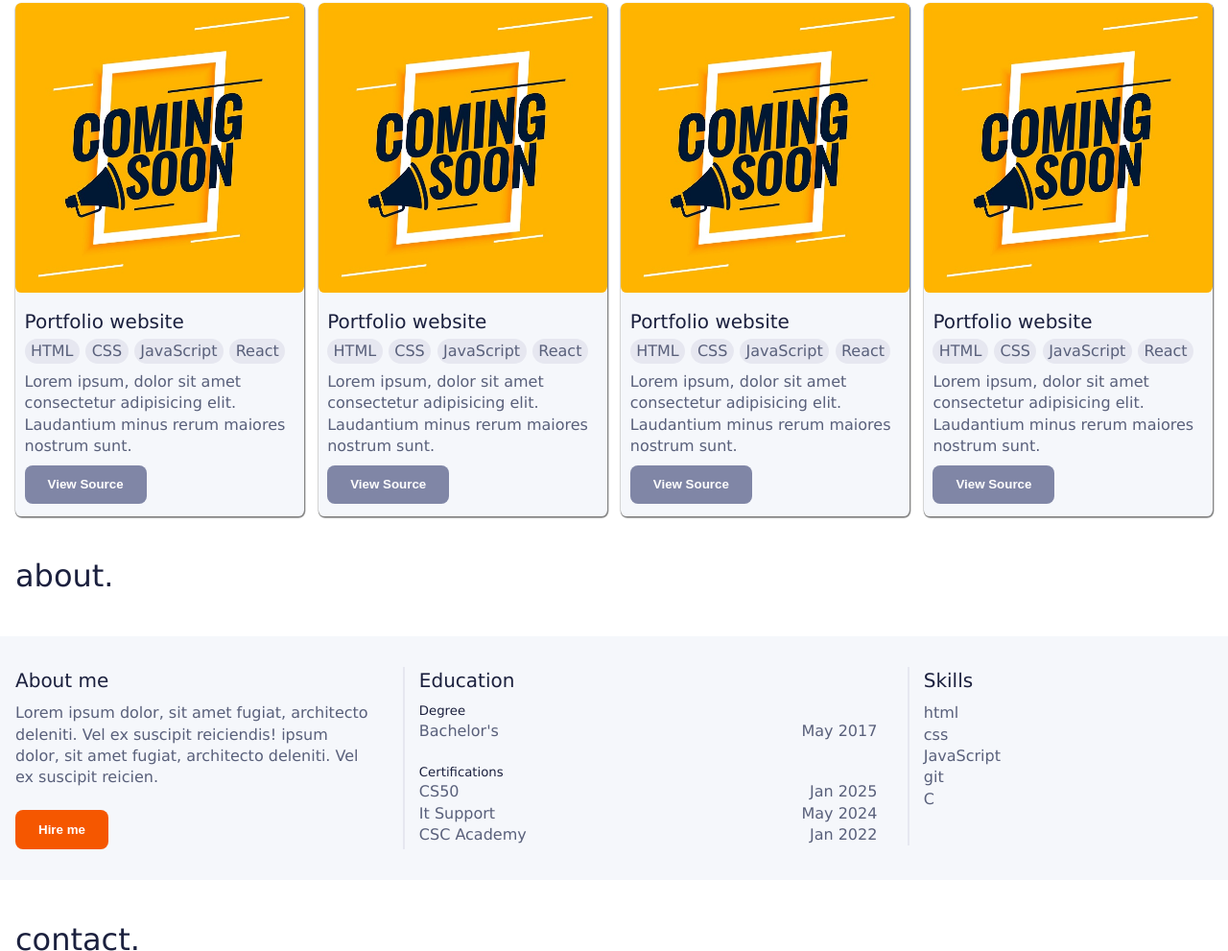
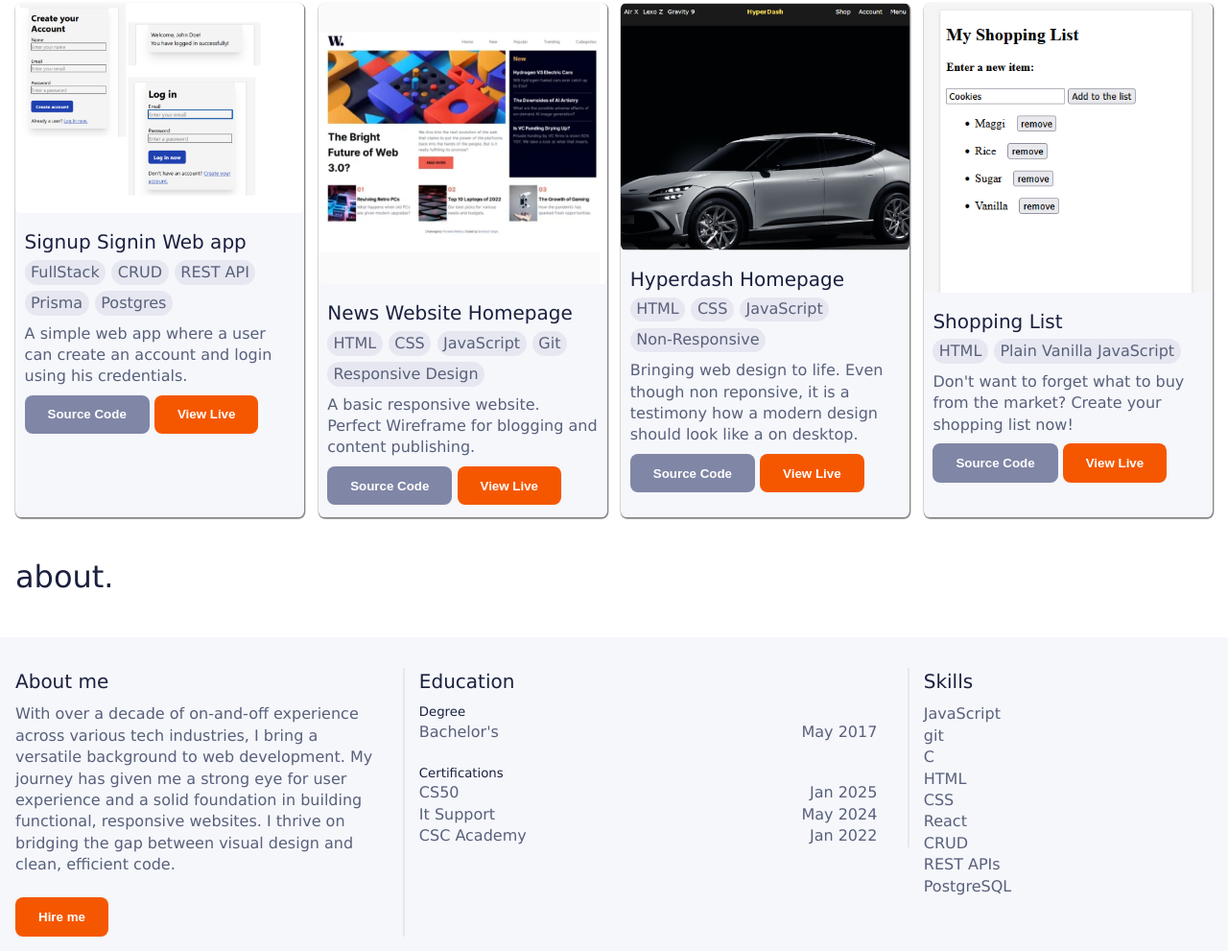
Before and after one commit to shardoolsingh/shardoolsingh.github.io, a plain HTML site: page index.html in a window 1280 px wide. Shown: the part 803-1794 px from the top of the page at 96% size. Drawn offline with Linux system fonts and the light colour scheme.

Commit message:
Update real content by replacing dummy texts & images

```diff
--- a/index.html
+++ b/index.html
@@ -38,62 +38,66 @@
         <div class="grid-work-container">
 
             <div class="grid-work-items">
-                <img src="assets/coming-soon-small.jpg" alt="portfolio coming soon" class="sr">
+                <img src="assets/crud-app-poster.png" alt="fullstack signup signin app" class="sr">
                 <div class="work-items-des">
-                    <h4>Portfolio website</h4>
+                    <h4>Signup Signin Web app</h4>
+                    <ul class="work-items-tags-container">
+                        <li>FullStack</li>
+                        <li>CRUD</li>
+                        <li>REST API</li>
+                        <li>Prisma</li>
+                        <li>Postgres</li>
+                    </ul>
+                    <p>A simple web app where a user can create an account and login using his credentials.</p>
+                    <a href="https://github.com/shardoolsingh/mini-project-signup-signin-web-app"><button class="btn cta-secondary">Source Code</button></a>
+                    <a href="https://shardoolsingh.com/mini-project-signup-signin-web-app/"><button class="btn cta-primary">View Live</button></a>
+                </div>
+            </div>
+
+            <div class="grid-work-items">
+                <img src="assets/frontend-website.png" alt="frontend-website" class="sr">
+                <div class="work-items-des">
+                    <h4>News Website Homepage</h4>
                     <ul class="work-items-tags-container">
                         <li>HTML</li>
                         <li>CSS</li>
                         <li>JavaScript</li>
-                        <li>React</li>
+                        <li>Git</li>
+                        <li>Responsive Design</li>
                     </ul>
-                    <p>Lorem ipsum, dolor sit amet consectetur adipisicing elit. Laudantium minus rerum maiores nostrum sunt.</p>
-                    <button class="btn">View Source</button>
+                    <p>A basic responsive website. Perfect Wireframe for blogging and content publishing.</p>
+                    <a href="https://github.com/shardoolsingh/projects-news-homepage-from-frontendmentor"><button class="btn cta-secondary">Source Code</button></a>
+                    <a href="https://shardoolsingh.github.io/projects-news-homepage-from-frontendmentor/"><button class="btn cta-primary">View Live</button></a>
                 </div>
             </div>
 
             <div class="grid-work-items">
-                <img src="assets/coming-soon-small.jpg" alt="portfolio coming soon" class="sr">
+                <img src="assets/project-hyperdash-homepage.png" alt="hyperdash homepage" class="sr">
                 <div class="work-items-des">
-                    <h4>Portfolio website</h4>
+                    <h4>Hyperdash Homepage</h4>
                     <ul class="work-items-tags-container">
                         <li>HTML</li>
                         <li>CSS</li>
                         <li>JavaScript</li>
-                        <li>React</li>
+                        <li>Non-Responsive</li>
                     </ul>
-                    <p>Lorem ipsum, dolor sit amet consectetur adipisicing elit. Laudantium minus rerum maiores nostrum sunt.</p>
-                    <button class="btn">View Source</button>
+                    <p>Bringing web design to life. Even though non reponsive, it is a testimony how a modern design should look like a on desktop.</p>
+                    <a href="https://github.com/shardoolsingh/project-hyperdash-homepage"><button class="btn cta-secondary">Source Code</button></a>
+                    <a href="https://shardoolsingh.com/project-hyperdash-homepage/"><button class="btn cta-primary">View Live</button></a>
                 </div>
             </div>
 
             <div class="grid-work-items">
-                <img src="assets/coming-soon-small.jpg" alt="portfolio coming soon" class="sr">
+                <img src="assets/shopping-list.png" alt="shopping list website" class="sr">
                 <div class="work-items-des">
-                    <h4>Portfolio website</h4>
+                    <h4>Shopping List</h4>
                     <ul class="work-items-tags-container">
                         <li>HTML</li>
-                        <li>CSS</li>
-                        <li>JavaScript</li>
-                        <li>React</li>
+                        <li>Plain Vanilla JavaScript</li>
                     </ul>
-                    <p>Lorem ipsum, dolor sit amet consectetur adipisicing elit. Laudantium minus rerum maiores nostrum sunt.</p>
-                    <button class="btn">View Source</button>
-                </div>
-            </div>
-
-            <div class="grid-work-items">
-                <img src="assets/coming-soon-small.jpg" alt="portfolio coming soon" class="sr">
-                <div class="work-items-des">
-                    <h4>Portfolio website</h4>
-                    <ul class="work-items-tags-container">
-                        <li>HTML</li>
-                        <li>CSS</li>
-                        <li>JavaScript</li>
-                        <li>React</li>
-                    </ul>
-                    <p>Lorem ipsum, dolor sit amet consectetur adipisicing elit. Laudantium minus rerum maiores nostrum sunt.</p>
-                    <button class="btn">View Source</button>
+                    <p>Don't want to forget what to buy from the market? Create your shopping list now!</p>
+                    <a href="https://github.com/shardoolsingh/project-mini-shopping-list-using-vanilla-js"><button class="btn cta-secondary">Source Code</button></a>
+                    <a href="https://shardoolsingh.com/project-mini-shopping-list-using-vanilla-js/"><button class="btn cta-primary">View Live</button></a>
                 </div>
             </div>
         </div>
@@ -105,7 +109,7 @@
             <div class="grid-about-items about-items-about">
                 <div class="about-items-content-wrapper">
                     <h4>About me</h4>
-                    <p>Lorem ipsum dolor, sit amet fugiat, architecto deleniti. Vel ex suscipit reiciendis! ipsum dolor, sit amet fugiat, architecto deleniti. Vel ex suscipit reicien.</p>
+                    <p>With over a decade of on-and-off experience across various tech industries, I bring a versatile background to web development. My journey has given me a strong eye for user experience and a solid foundation in building functional, responsive websites. I thrive on bridging the gap between visual design and clean, efficient code.</p>
                     <br>
                     <a href="#contact-form"><button class="btn cta-primary cta-about">Hire me</button></a>
                 </div>
@@ -141,11 +145,15 @@
             <div class="grid-about-items about-items-skills">
                 <h4>Skills</h4>
                 <ul>
-                    <li>html</li>
-                    <li>css</li>
                     <li>JavaScript</li>
                     <li>git</li>
                     <li>C</li>
+                    <li>HTML</li>
+                    <li>CSS</li>
+                    <li>React</li>
+                    <li>CRUD</li>
+                    <li>REST APIs</li>
+                    <li>PostgreSQL</li>
                 </ul>
             </div>
         </div>
@@ -156,7 +164,7 @@
         <div class="grid-contact-container">
             <div class="grid-contact-items con-item-1">
                 <h4>Let's get in touch</h4>
-                <p>Lorem ipsum dolor, sit amet consectetgiat, architecto deleniti. Vel ex suscipit reiciendis!</p>
+                <p>Got an idea or need help with a website? Hit me up — I love bringing cool projects to life.</p>
                 <br>
                 <ul>
                     <li class="con-icon-wrapper">
--- a/style.css
+++ b/style.css
@@ -157,11 +157,11 @@
     padding: .5rem 0;
     color: #59607b;
   }
-  .work-items-des button {
+  .cta-secondary {
     background-color: #8086a6;
     color: white;
   }
-  .work-items-des button:hover {
+  .cta-secondary:hover {
     opacity: .8;
   }
 
@@ -315,6 +315,7 @@
     border-radius: .5rem;
     font-weight: bold;
     border: none;
+    cursor: pointer;
   }
 
   .cta-primary{
```
Also changed, not shown: assets/crud-app-poster.png (added), assets/frontend-website.png (added), assets/project-hyperdash-homepage.png (added), assets/shopping-list.png (added).
